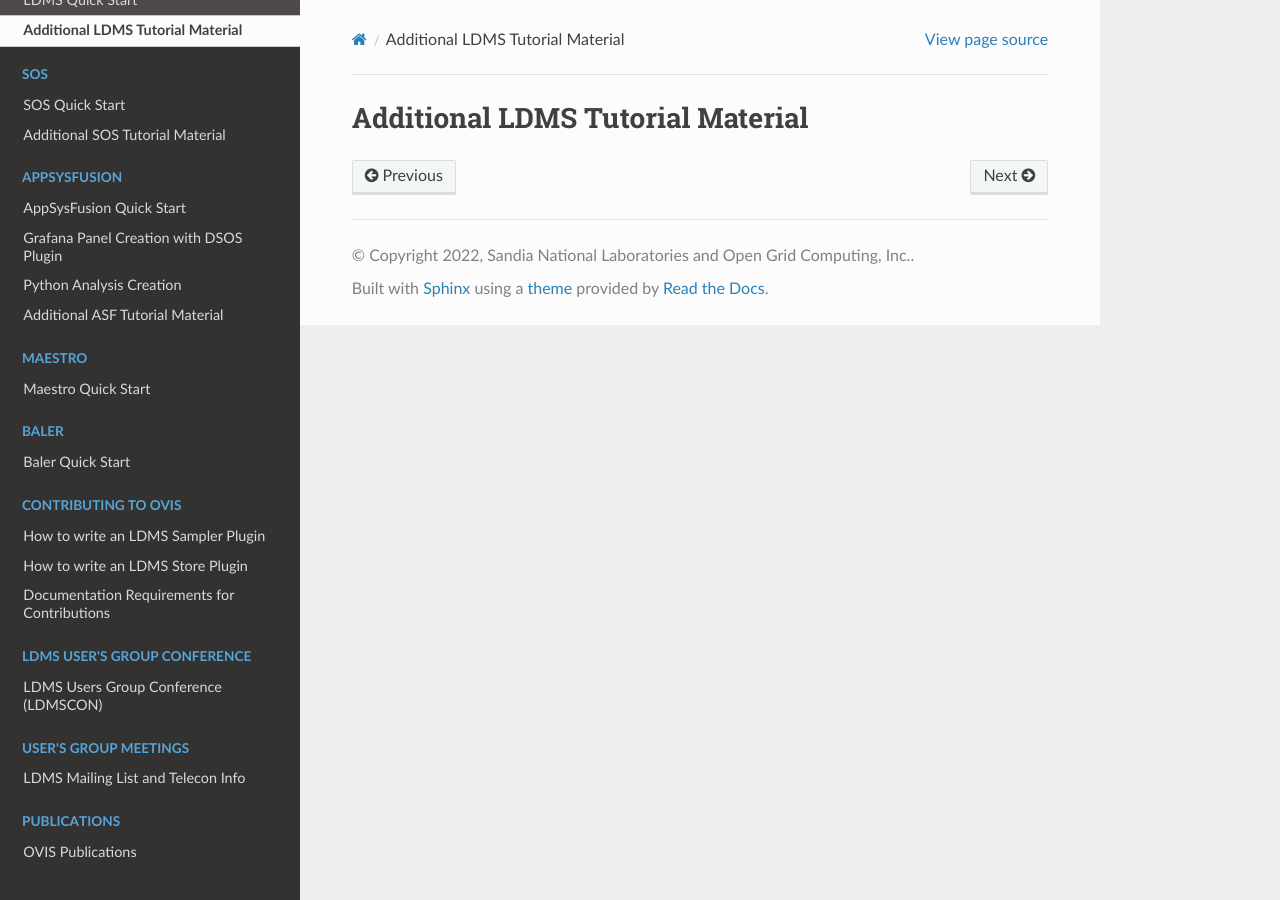
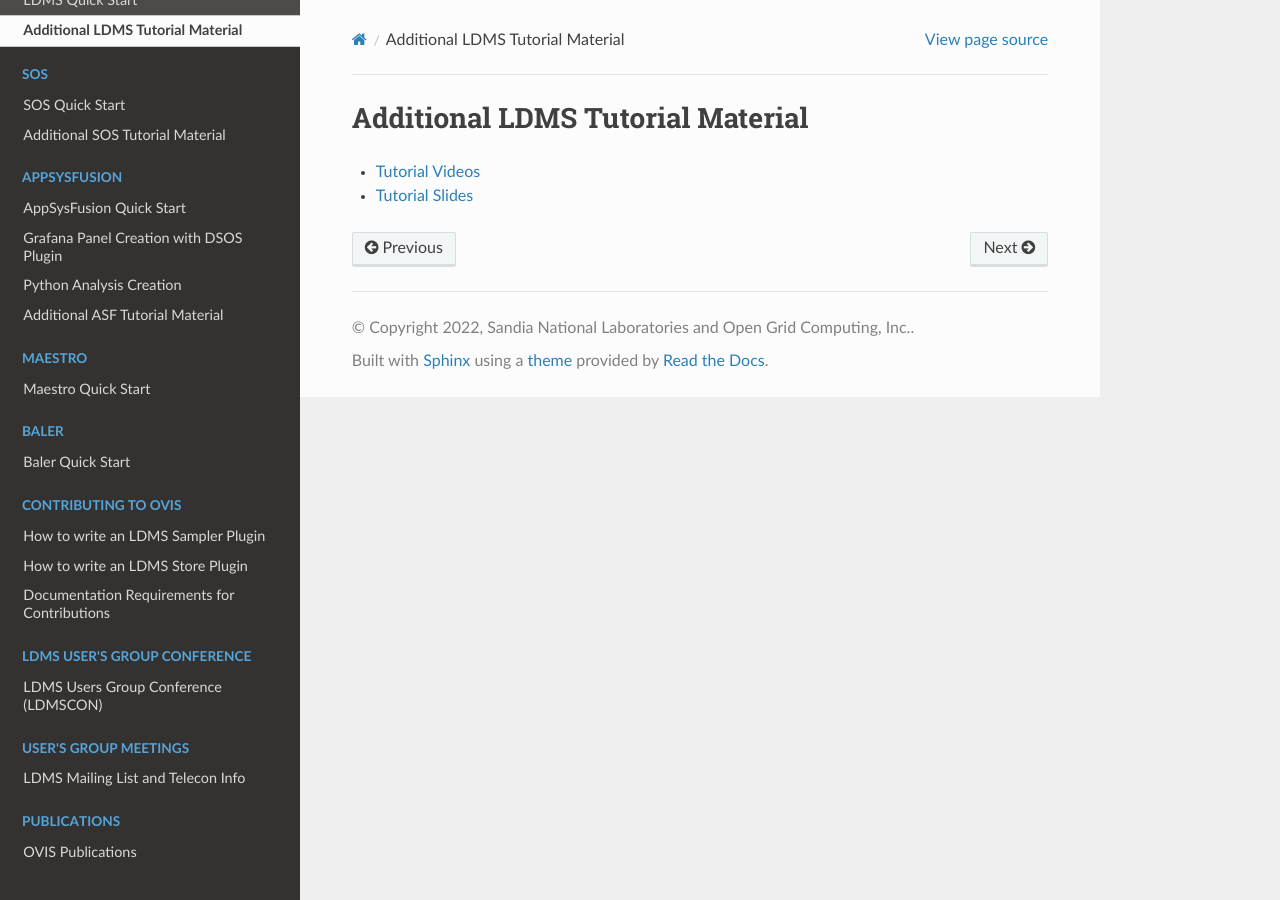
Before and after one commit to ovis-hpc/readthedocs, a Sphinx documentation site: the page built from docs/source/ldms-tutorial.rst, in a window 1280 px wide. Built offline with Sphinx 7.4.7 and the Read the Docs theme 2.0.0, drawn with Linux system fonts in a browser that asks for light colours; pages that are not in the unit, such as notebooks, are missing from menus.

Commit message:
Update ldms-tutorial.rst
Added links to videos and slides

```diff
--- a/docs/source/ldms-tutorial.rst
+++ b/docs/source/ldms-tutorial.rst
@@ -1,2 +1,4 @@
 Additional LDMS Tutorial Material
 ===============================
+* `Tutorial Videos <https://sites.google.com/view/ldmscon2021/tutorials/tutorial-videos-fy21>`_
+* `Tutorial Slides <https://sites.google.com/view/ldmscon2021/tutorials/tutorial-slides-fy21>`_
```
